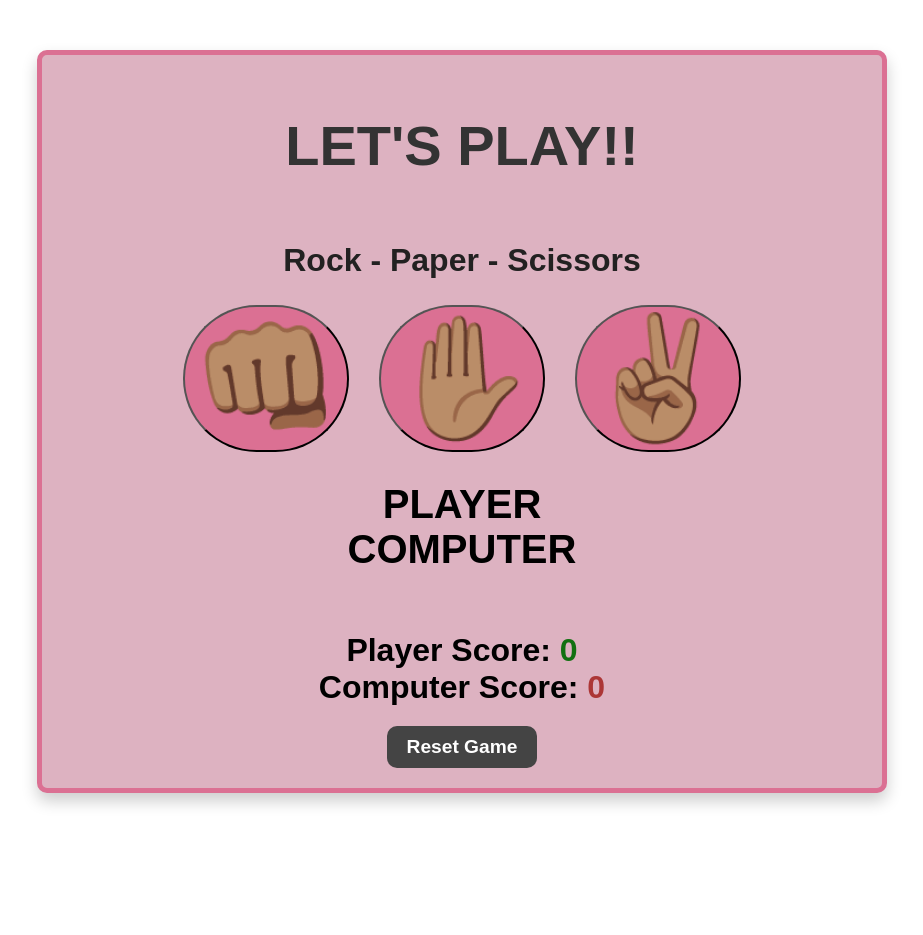
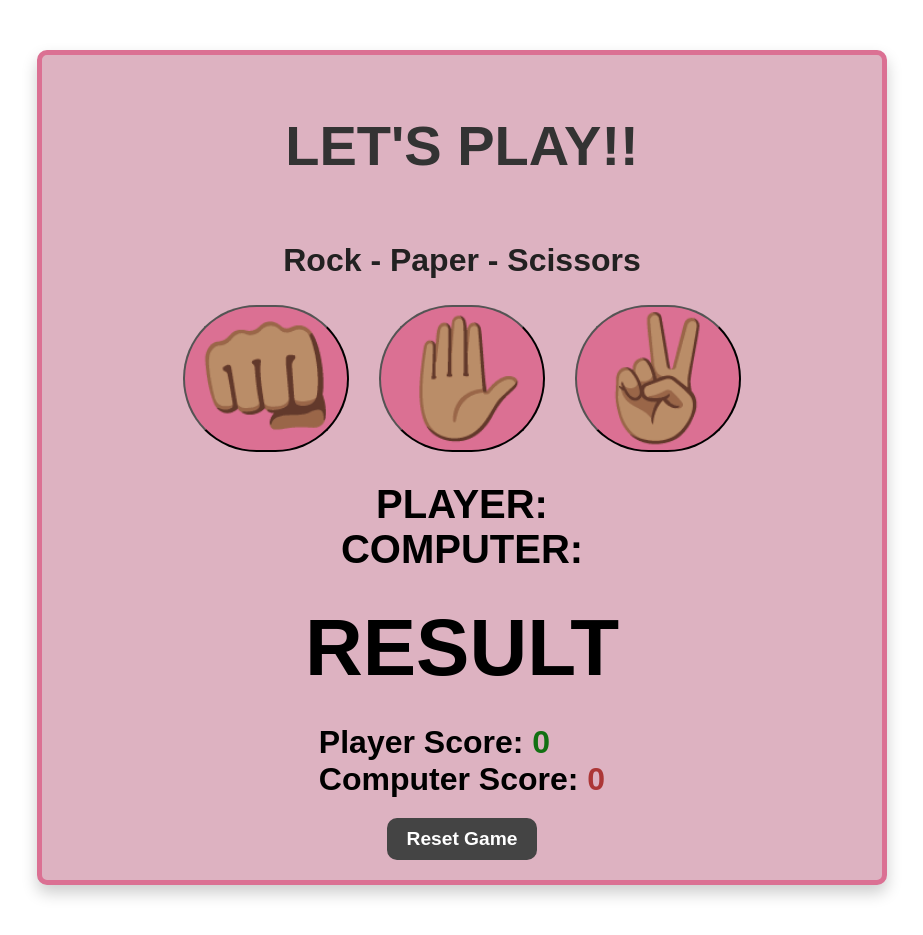
Before and after one commit to sademakhubele/rock-papper-scissors-game, a plain HTML site: page index.html in a window 1280 px wide. Shown: the whole page, without its empty margins (178-1101 px from the left). Before the commit the page ends 843 px from the top, so only its background shows below. Drawn offline with Linux system fonts and the light colour scheme.

Commit message:
Update index.html

```diff
--- a/index.html
+++ b/index.html
@@ -13,23 +13,21 @@
 
     <div class="game">
         <div class="choices">
-        <button onclick="playGame('rock', this)">👊🏽</button>
-        <button onclick="playGame('paper', this)">✋🏽</button>
-        <button onclick="playGame('scissors', this)">✌🏽</button>
+            <button id="rockBtn" aria-label="Rock">👊🏽</button>
+            <button id="paperBtn" aria-label="Paper">✋🏽</button>
+            <button id="scissorsBtn" aria-label="Scissors">✌🏽</button>
         </div>
 
-    <div id="playerDisplay">PLAYER</div>
-    <div id="computerDisplay">COMPUTER</div>
-    <div id="resultDisplay"></div>
+        <div id="playerDisplay">PLAYER:</div>
+        <div id="computerDisplay">COMPUTER:</div>
+        <div id="resultDisplay">RESULT</div>
 
-    <div class="scoreDisplay">Player Score:
-        <span id="playerScoreDisplay">0</span>
+        <div class="scoreboard">
+            <div class="scoreDisplay">Player Score: <span id="playerScoreDisplay">0</span></div>
+            <div class="scoreDisplay">Computer Score: <span id="computerScoreDisplay">0</span></div>
         </div>
 
-    <div class="scoreDisplay">Computer Score:
-        <span id="computerScoreDisplay">0</span>
-    </div>
-    <button id="resetButton" onclick="resetGame()">Reset Game</button>
+        <button id="resetButton">Reset Game</button>
     </div>
 </div>
 
```
Lines whose indentation alone changed are shown as unchanged.
